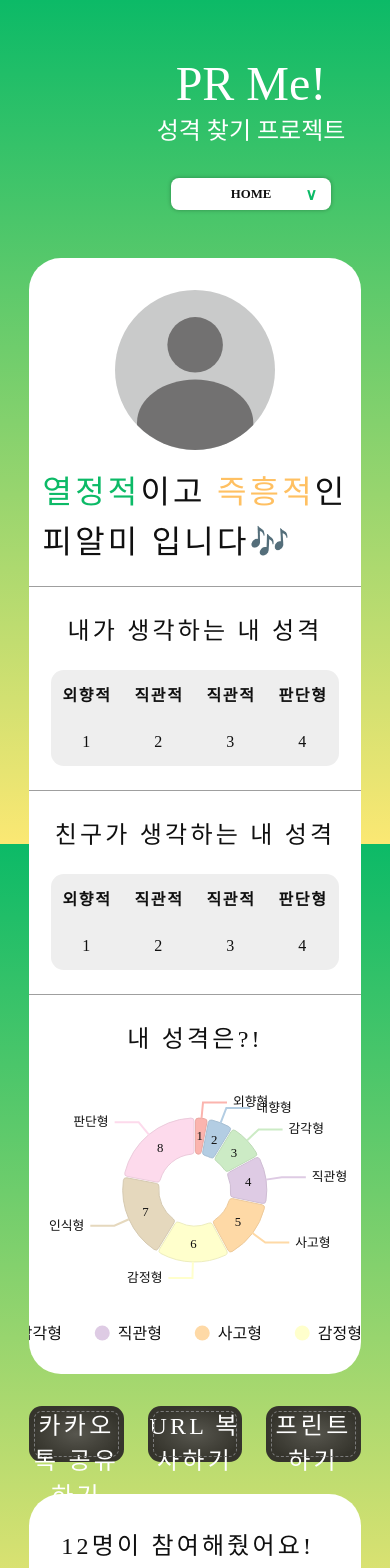
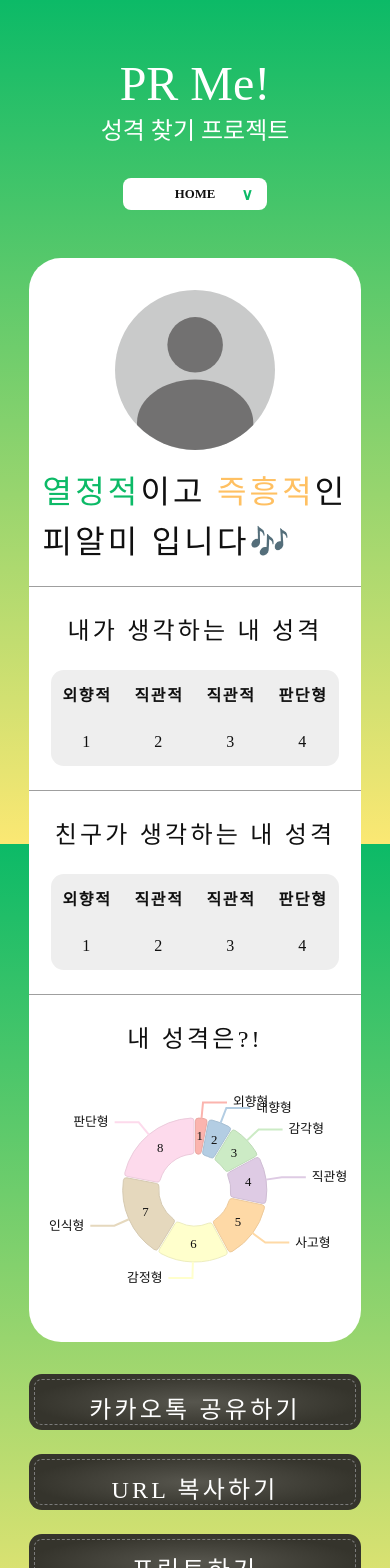
Before and after one commit to PRMe-org/PRMe, a React (Create React App) app in the folder front/: page /home in a window 390 px wide. Shown: the top 1568 px of the page. Built offline with nearby package versions, Linux system fonts and the light colour scheme; a web font is replaced by a local one.

Commit message:
0605 Home.jsx 미디어쿼리 완성
Home.jsx 미디어쿼리 완성

```diff
--- a/front/src/App.css
+++ b/front/src/App.css
@@ -123,6 +123,9 @@ body {
     .sub {
         font-size: 1.5rem;
     }
+    .titles {
+        margin: 0;
+    }
 }
 
 /* ----------- Selectbox.jsx ----------- */
@@ -141,7 +144,7 @@ body {
     display: flex;
 
     cursor: pointer;
-    width: 10rem;
+    width: 9rem;
     height: 2rem;
     justify-content: center;
     align-items: center;
@@ -151,14 +154,13 @@ body {
     color: #101010;
     background-color: white;
     border-radius: 0.5rem;
-    box-shadow: 0px 0px 4px rgba(0, 0, 0, 0.3);
 }
 
 .selectbox span {
     color: #0CBA67;
     font-size: 1rem;
     position: absolute;
-    margin-left: 7.5rem;
+    margin-left: 6.5rem;
 }
 
 .selectbox ul {
@@ -172,7 +174,7 @@ body {
     padding: 0;
     margin-top: 0.5rem;
 
-    width: 10rem;
+    width: 9rem;
     overflow: hidden;
 }
 
@@ -730,6 +732,11 @@ to {
         width: 90%;
     }
 }
+@media (max-width: 870px) {
+    table {
+        width: 18rem !important;
+    }
+}
 /* phone */
 @media (max-width: 768px) {
     .home {
@@ -764,17 +771,20 @@ to {
     .friend-think {
         width: 100% !important;
     }
-    table {
-        width: 18rem !important;
-    }
     .three {
-        padding: 1.5rem 0 2rem 0 !important;
+        padding: 1.5rem 0 0rem 0 !important;
     }
     .chart-title {
         font-size: 1.5rem !important;
     }
     .piechart {
         height: 16.5rem !important;
+    }
+    .home-buttons {
+        flex-direction: column;
+    }
+    .home-buttons button {
+        padding: 1rem !important;
     }
 }
 
--- a/front/src/components/Piechart.jsx
+++ b/front/src/components/Piechart.jsx
@@ -1,7 +1,20 @@
-import  React from 'react';
+import React, { useState, useEffect } from 'react';
 import { ResponsivePie } from '@nivo/pie';
 
 const Piechart = () => {
+    const [isMobile, setIsMobile] = useState(window.innerWidth <= 768);
+
+  useEffect(() => {
+    const handleResize = () => {
+      setIsMobile(window.innerWidth <= 768);
+    };
+
+    window.addEventListener('resize', handleResize);
+
+    return () => {
+        window.removeEventListener('resize', handleResize);
+      };
+    }, []);
 
     return (
         // chart height이 100%이기 때문이 chart를 덮는 마크업 요소에 height 설정
@@ -87,7 +100,10 @@ const Piechart = () => {
                 }}
 
                 // legend 설정 (default로 하단에 있는 색상별 key 표시)
-                legends={[
+                legends={
+                    isMobile
+                    ? [] // 모바일에서 범례 숨김
+                    :[
                         {
                             anchor: 'bottom', // 위치
                             direction: 'row', // item 그려지는 방향
@@ -111,7 +127,8 @@ const Piechart = () => {
                                 },
                             ],
                         },
-                ]}
+                    ]
+                }
             />
         </div>
     );
```
Lines whose indentation alone changed are shown as unchanged.
